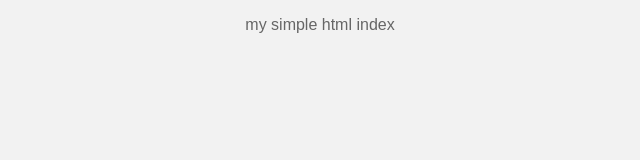
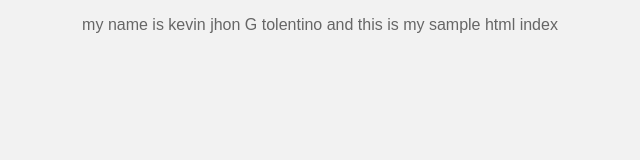
Before and after one commit to Tolentinokevin/Tolentinokevin, a plain HTML site: page index.html in a window 1280 px wide. Shown: the whole page, without its empty margins (320-960 px from the left). Drawn offline with Linux system fonts and the light colour scheme.

Commit message:
Add files via upload

```diff
--- a/index.html
+++ b/index.html
@@ -7,6 +7,6 @@
 	<title>kevin tolentino</title>
 </head>
 <body>
-<p>my simple html index</p>
+<p>my name is kevin jhon G tolentino and this is my sample html index</p>
 </body>
 </html>
```
